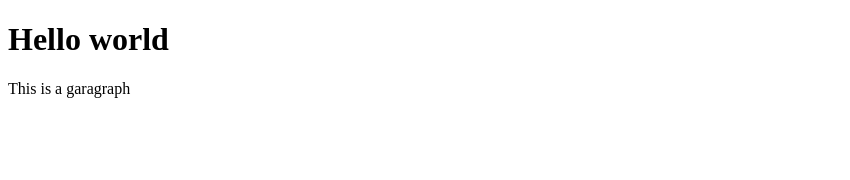
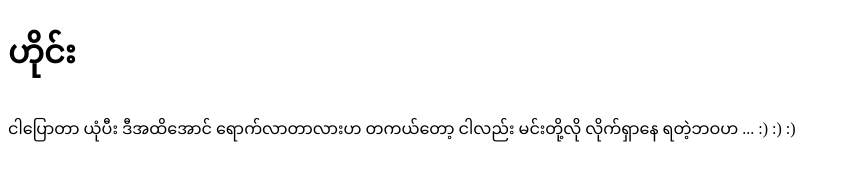
Before and after one commit to Jaykathan/CloudFront--Account, a plain HTML site: page index.html in a window 1280 px wide. Shown: the whole page, without its empty margins (0-850 px from the left). Drawn offline with Linux system fonts and the light colour scheme.

Commit message:
Update index.html

```diff
--- a/index.html
+++ b/index.html
@@ -1,8 +1,9 @@
 <!DOCTYPE html>
 <html>
-<title>Hello World</title>
 <body>
-<h1>Hello world</h1>
-<p>This is a garagraph</p>
+<h1>ဟိုင်း</h1>
+<p>ငါပြောတာ ယုံပီး ဒီအထိအောင် ရောက်လာတာလားဟ
+ တကယ်တော့ ငါလည်း မင်းတို့လို လိုက်ရှာနေ ရတဲ့ဘဝဟ ...
+ :) :) :)</p>
 </body>
 </html>
```
